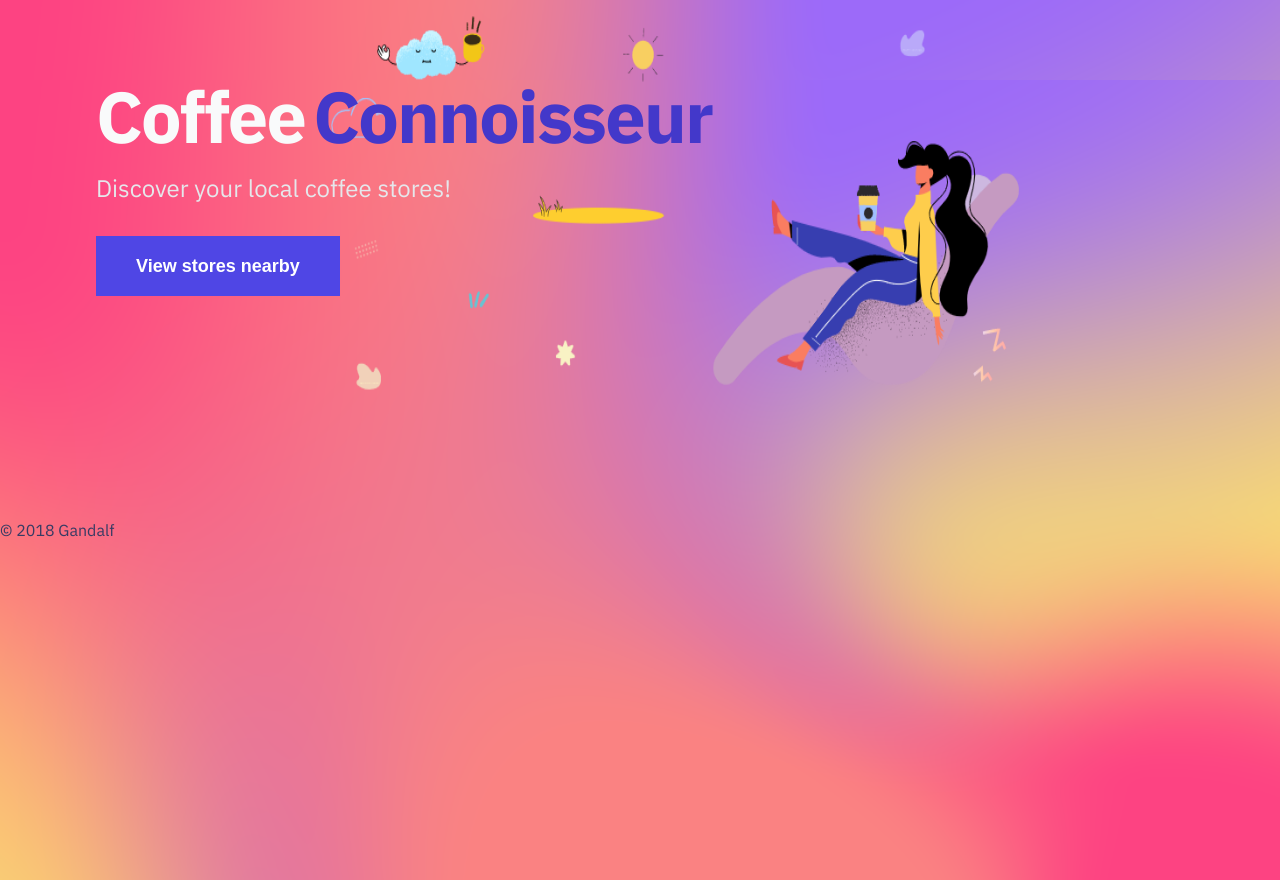
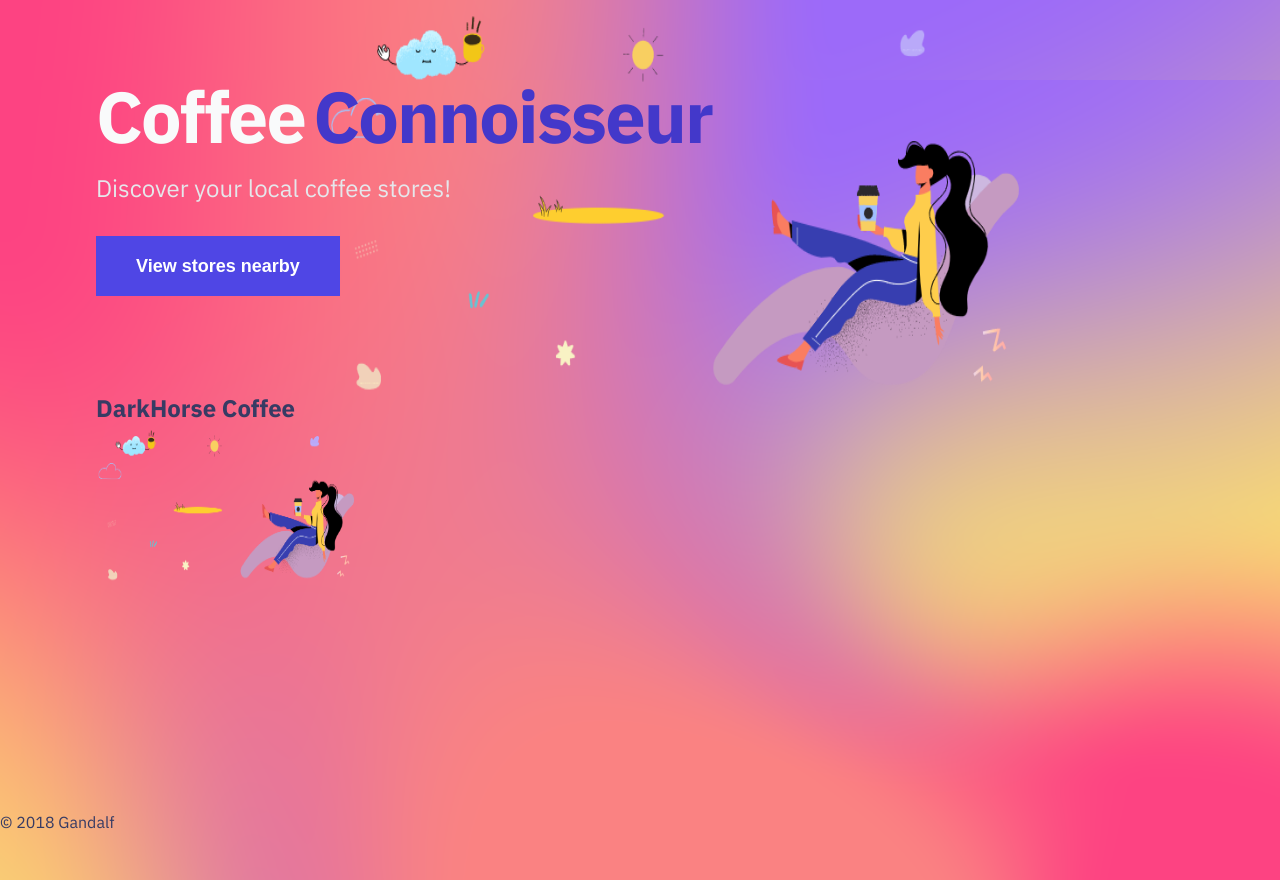
Before and after one commit to MadsAkselsen/discover-coffee-stores, a Next.js app: page / in a window 1280 px wide. Built offline with nearby package versions, Linux system fonts and the light colour scheme.

Commit message:
card component

```diff
--- /dev/null
+++ b/components/card.js
@@ -0,0 +1,13 @@
+import Link from "next/link";
+import Image from "next/image";
+
+const Card = (props) => {
+	return (
+		<Link href={props.href}>
+			<h2>{props.name}</h2>
+			<Image alt="" src={props.imgUrl} width={260} height={160} />
+		</Link>
+	);
+};
+
+export default Card;
--- a/pages/index.js
+++ b/pages/index.js
@@ -2,6 +2,7 @@
 import Image from "next/image";
 import styles from "../styles/Home.module.css";
 import Banner from "@/components/banner";
+import Card from "@/components/card";
 
 export default function Home() {
 	const handleOnBannerBtnClick = () => {
@@ -32,6 +33,11 @@
 						height={400}
 					/>
 				</div>
+				<Card
+					name={"DarkHorse Coffee"}
+					imgUrl="/static/hero-image.png"
+					href="/coffee-store/darkhorse-coffee"
+				/>
 			</main>
 		</div>
 	);
```
Also changed, not shown: pages/hello.js (deleted, +0 -7 lines).
